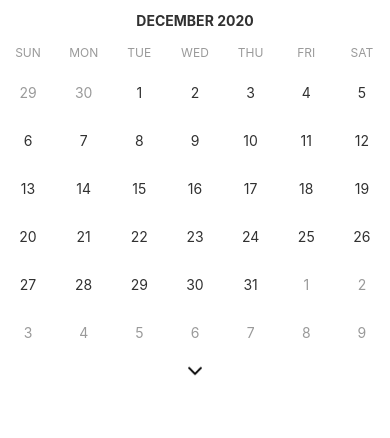
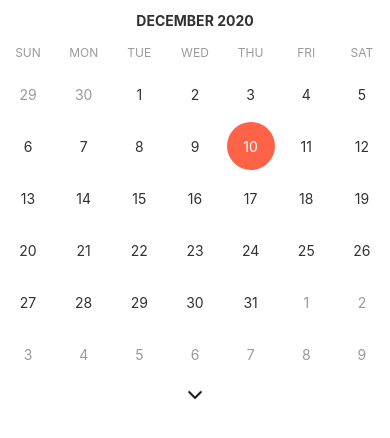
Before and after one commit to usmansbk/react-native-calendar, a React Native app: screen / in a window 390 px wide. Shown: the top 438 px of the page. Built offline with nearby package versions, Linux system fonts and the light colour scheme.

Commit message:
style calendar

```diff
--- a/src/Calendar.js
+++ b/src/Calendar.js
@@ -1,4 +1,4 @@
-import React, {useState} from 'react';
+import React, {useCallback, useState} from 'react';
 import {View, Text, StyleSheet, Animated, TouchableOpacity} from 'react-native';
 import {getDate, formatMonthHeader, generateMonthMatrix} from './utils';
 
@@ -7,39 +7,69 @@ const DAYS_OF_WEEK = ['Sun', 'Mon', 'Tue', 'Wed', 'Thu', 'Fri', 'Sat'];
 const colors = {
   black: '#313131',
   gray: '#9A9A9A',
+  backgroundColor: 'white',
 };
 
 export default function Calendar() {
-  const [date] = useState(getDate());
+  const [date, setDate] = useState(getDate());
   const rows = generateMonthMatrix(date);
+  const onPressDay = (day) => {
+    requestAnimationFrame(() => {
+      setDate(day);
+    });
+  };
+
   return (
     <View style={[styles.container]}>
       <MonthHeader title={formatMonthHeader(date)} />
       <WeekHeader />
-      <Rows rows={rows} />
+      <Rows rows={rows} onPressDay={onPressDay} />
       <Footer />
     </View>
   );
 }
 
-function Rows({rows = []}) {
-  return rows.map((row, index) => <Row key={index} row={row} />);
+function Rows({rows = [], onPressDay}) {
+  return rows.map((row, index) => (
+    <Row key={index} row={row} onPressDay={onPressDay} />
+  ));
 }
 
-function Row({row = []}) {
+function Row({row = [], onPressDay}) {
   return (
     <View style={[styles.row]}>
       {row.map((day, index) => (
-        <Day key={index} day={day} />
+        <Day key={index} day={day} onPressDay={onPressDay} />
       ))}
     </View>
   );
 }
 
-function Day({day}) {
+function Day({day, onPressDay}) {
+  const onPress = useCallback(() => onPressDay(day.moment), [
+    day.moment,
+    onPressDay,
+  ]);
   return (
-    <TouchableOpacity style={[styles.day]}>
-      <Text style={[day.isSameMonth ? styles.sameMonth : styles.dayText]}>
+    <TouchableOpacity
+      onPress={onPress}
+      style={[
+        styles.day,
+        day.isSelected
+          ? day.isToday
+            ? styles.today
+            : styles.selected
+          : undefined,
+      ]}>
+      <Text
+        style={[
+          day.isSameMonth ? styles.sameMonth : styles.dayText,
+          day.isToday
+            ? day.isSelected
+              ? styles.todayText
+              : styles.todayTextBlur
+            : undefined,
+        ]}>
         {day.date}
       </Text>
     </TouchableOpacity>
@@ -79,7 +109,7 @@ function Footer() {
 
 const styles = StyleSheet.create({
   container: {
-    backgroundColor: 'white',
+    backgroundColor: colors.backgroundColor,
     padding: 4,
   },
   monthHeader: {
@@ -125,6 +155,7 @@ const styles = StyleSheet.create({
     borderRadius: BUTTON_SIZE / 2,
     justifyContent: 'center',
     alignItems: 'center',
+    marginVertical: 2,
   },
   dayText: {
     color: colors.gray,
@@ -132,6 +163,19 @@ const styles = StyleSheet.create({
   sameMonth: {
     color: colors.black,
   },
+  today: {
+    backgroundColor: 'tomato',
+  },
+  selected: {
+    borderWidth: 1,
+    borderColor: colors.gray,
+  },
+  todayText: {
+    color: 'white',
+  },
+  todayTextBlur: {
+    color: 'tomato',
+  },
   row: {
     flexDirection: 'row',
     justifyContent: 'space-between',
--- a/src/utils.js
+++ b/src/utils.js
@@ -42,7 +42,9 @@ export function generateMonthMatrix(date) {
         month: day.month(),
         year: day.year(),
         isSameMonth: momentDate.isSame(day, 'month'),
-        isToday: momentDate.isSame(day, 'day'),
+        isToday: moment().isSame(day, 'day'),
+        isSelected: momentDate.isSame(day, 'day'),
+        moment: day.clone(),
       });
     }
     grid.push(row);
```
